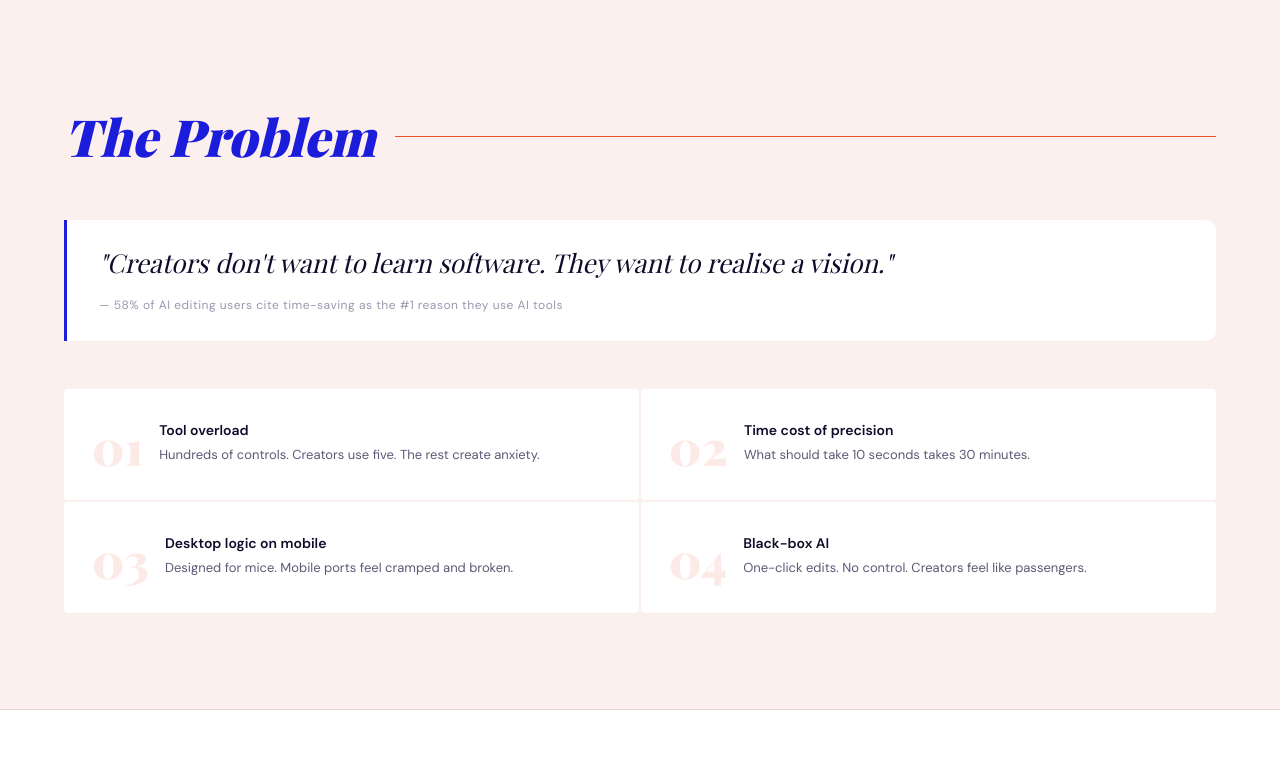
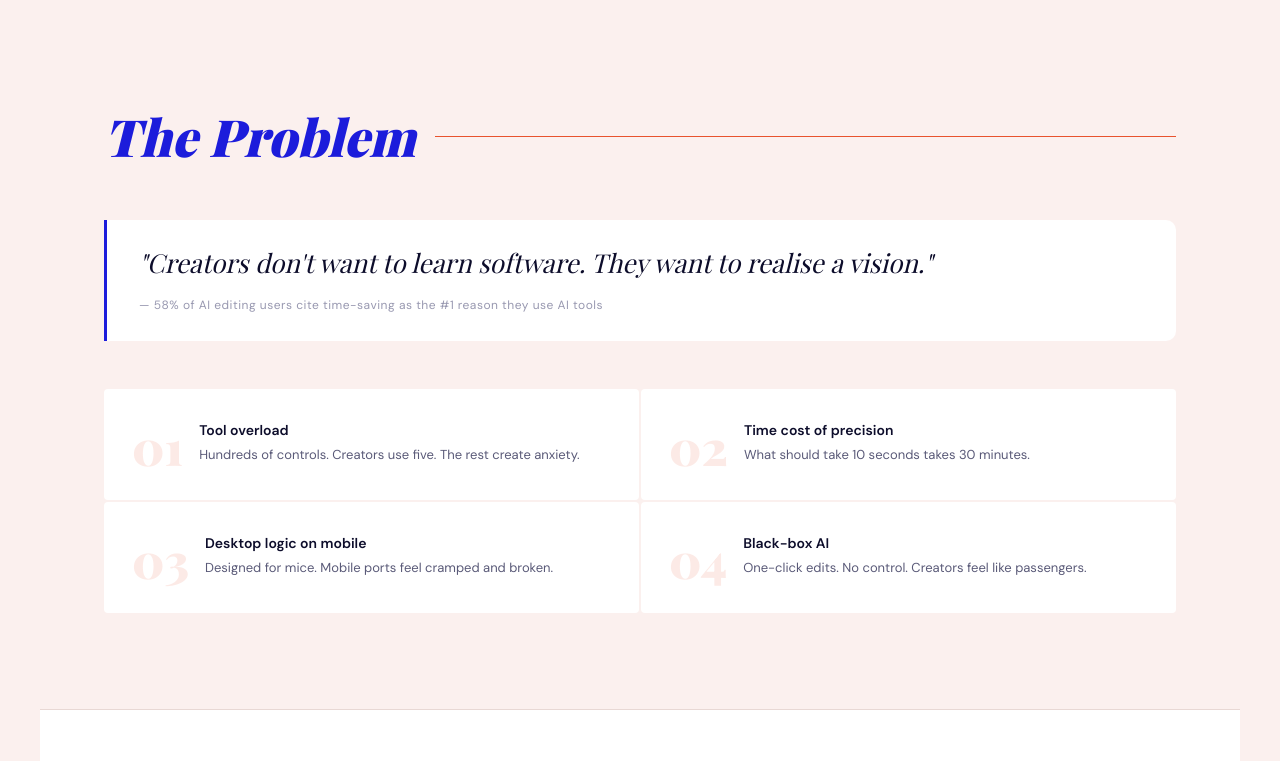
Before and after one commit to hiomgupta/casestudy, a plain HTML site: page case study - adobe/index.html in a window 1280 px wide. Shown: the part 779-1540 px from the top of the page. Drawn offline with nearby package versions, Linux system fonts and the light colour scheme; a web font is replaced by a local one.

Commit message:
Update index.html

```diff
--- a/case study - adobe/index.html
+++ b/case study - adobe/index.html
@@ -118,8 +118,10 @@ nav {
   font-weight: 300;
 }
 
+/* ══ PAGE WRAPPER ══ */
+.page-wrap { max-width: 1200px; margin: 0 auto; }
+
 /* ══ LAYOUT ══ */
-.wrap { max-width: 1200px; margin: 0 auto; }
 section { padding: 96px 64px; }
 .alt-section { background: var(--white); }
 hr.div { border: none; border-top: 1px solid var(--border); }
@@ -757,6 +759,7 @@ footer p { font-size: 12px; color: var(--gray2); }
 </style>
 </head>
 <body>
+<div class="page-wrap">
 
 <!-- ══ NAV ══ -->
 <nav>
@@ -1211,6 +1214,7 @@ footer p { font-size: 12px; color: var(--gray2); }
   <p>Galaxy Canvas AI · UX Case Study · Team 58 · Adobe TechMeet</p>
   <p>omfolio.framer.website</p>
 </footer>
+</div><!-- /.page-wrap -->
 
 <script>
   const els = document.querySelectorAll('.fade-up');
```
